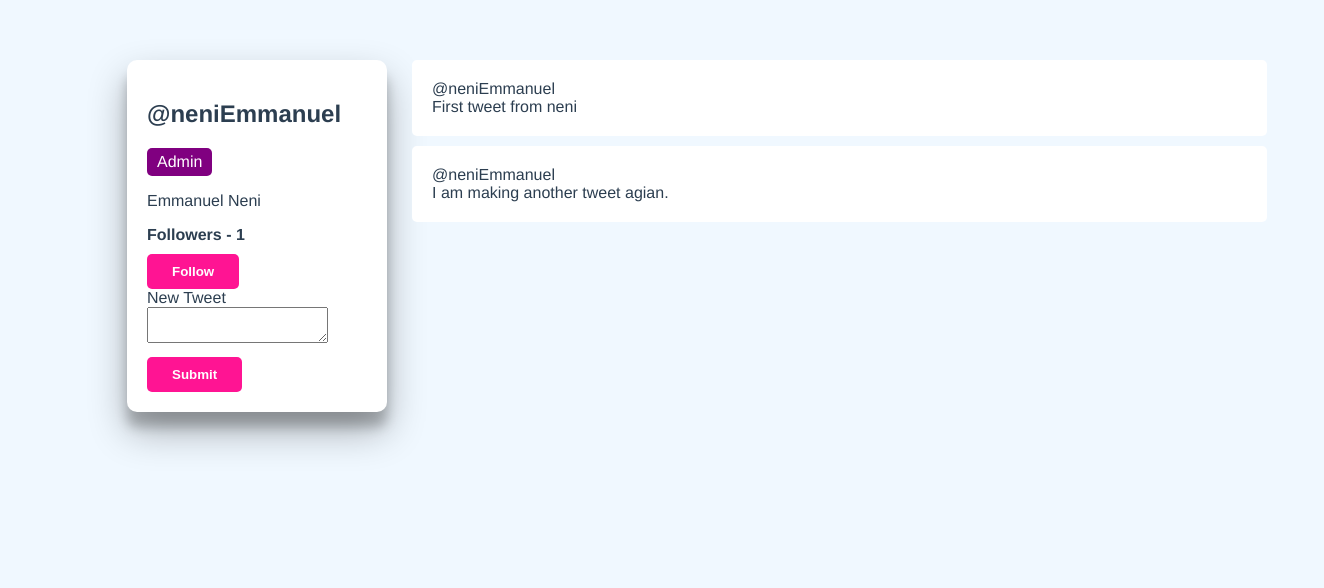
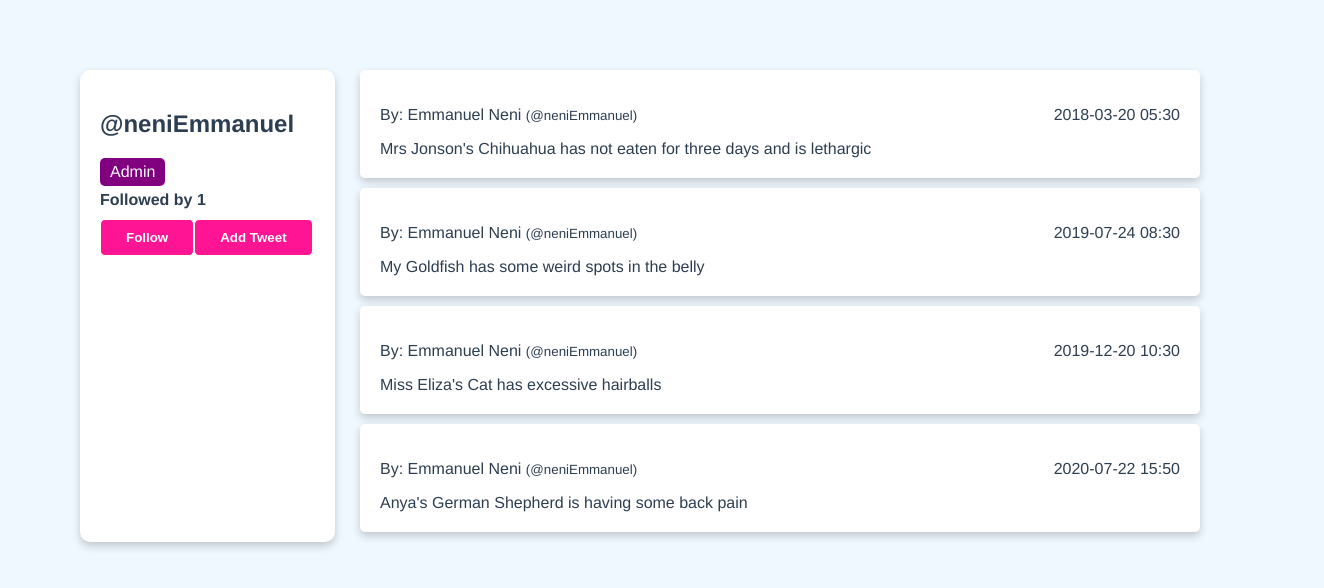
Before and after one commit to NeniEmSu/Vue-3-Twitter-clone-tweeter-, a Vue app: page / in a window 1280 px wide. Shown: the top 588 px of the page, 1324 px wide, since content can reach past the window. Built offline with nearby package versions, Linux system fonts and the light colour scheme.

Commit message:
added add functionality and some styling

```diff
--- a/src/App.vue
+++ b/src/App.vue
@@ -1,19 +1,24 @@
 <template>
-  <UserProfile msg="Welcome to Your Vue.js App"/>
+  <UserProfile msg="Welcome to Your Vue.js App" />
 </template>
 
 <script>
-import UserProfile from './components/UserProfile.vue'
+import UserProfile from "./components/UserProfile.vue";
 
 export default {
-  name: 'App',
+  name: "App",
   components: {
-    UserProfile
-  }
-}
+    UserProfile,
+  },
+};
 </script>
 
 <style>
+* {
+  overflow-x: none;
+  box-sizing: border-box;
+
+}
 body {
   font-family: Avenir, Helvetica, Arial, sans-serif;
   -webkit-font-smoothing: antialiased;
@@ -21,7 +26,6 @@ body {
   color: #2c3e50;
   background-color: aliceblue;
   width: clamp(325px, 90%, 1140px);
-  margin: 10px auto;
-  overflow: hidden;
+  margin: 60px auto;
 }
 </style>
--- a/src/components/Tweet.vue
+++ b/src/components/Tweet.vue
@@ -1,7 +1,10 @@
 <template>
   <div class="tweet-item" @click="$emit('toggle', tweet.id)">
     <div class="user-item__tweet">
-      <div class="user-item__user">@{{ username }}</div>
+      <div class="user-item__user">
+        <time :datetime="tweet.date">{{ tweet.date }}</time>
+        <p>By: {{ name }} <small>(@{{username}})</small></p>
+      </div>
       <div class="user-item__content">
         {{ tweet.content }}
       </div>
@@ -13,7 +16,12 @@
 export default {
   name: "Tweet",
   props: {
-    username: {
+    name: {
+      type: String,
+      default: "",
+      required: true,
+    },
+     username: {
       type: String,
       default: "",
       required: true,
@@ -38,14 +46,19 @@ export default {
   border-radius: 5px;
   box-sizing: border-box;
   cursor: pointer;
-  transition: all ease-in-out 300ms;
+  box-shadow: 0 4px 8px 0 rgba(0,0,0,0.2);
+  transition: all ease 300ms;
 }
 
 .tweet-item:hover {
-  transform: scale(1.1, 1.1);
+  box-shadow: 0 8px 16px 0 rgba(0,0,0,0.2);
 }
 
 .tweet-item__user {
   font-weight: bold;
 }
+
+time {
+  float: right;
+}
 </style>
--- a/src/components/UserProfile.vue
+++ b/src/components/UserProfile.vue
@@ -1,21 +1,48 @@
 <template>
   <section class="user-profile">
     <div class="user-profile__user-panel">
-      <h1 class="user-profile__username">@{{ user.username }}</h1>
-      <div v-if="user.isAdmin" class="user-profile__admin-badge">Admin</div>
-      <p>{{ fullName }}</p>
-      <div class="user-profile__follower-count">
-        <strong>Followers - {{ followers }}</strong>
+      <div class="user-profile__user-panel-info">
+        <h1 class="user-profile__username">@{{ user.username }}</h1>
+        <div v-if="user.isAdmin" class="user-profile__admin-badge">Admin</div>
+        <div class="user-profile__follower-count">
+          <strong>Followed by {{ followers }}</strong>
+        </div>
+        <div class="buttons">
+          <button @click="followUser()">Follow</button>
+          <button @click="toggleForm()">Add Tweet</button>
+        </div>
       </div>
-      <button @click="followUser()">Follow</button>
-      <form @submit.prevent="addTweet" class="user-profile__form">
-        <label for="new-tweet"> New Tweet </label>
+
+      <form
+        @submit.prevent="addTweet"
+        v-if="showing"
+        class="user-profile__form"
+      >
+      <div class="user-profile__form-item">
+        <label class="new-tweet" for="new-tweet">New Tweet:</label>
         <textarea
           name="new-tweet"
           id="new-tweet"
+          rows="4"
+          @keyup.enter="addTweet"
           v-model="newTweet.content"
         ></textarea>
-        <button type="submit">Submit</button>
+      </div>
+      <div class="user-profile__form-item">
+        <label for="tweet-type">Type:</label>
+        <select name="tweet-type" id="tweet-type">
+          <option
+            v-for="tweetType in tweetTypes"
+            :key="tweetType"
+            :value="tweetType"
+          >
+            {{ tweetType }}
+          </option>
+          </select>
+      </div>
+
+
+        <button type="submit">Tweet it!</button>
       </form>
     </div>
 
@@ -25,6 +52,7 @@
         :key="tweet.id"
         :tweet="tweet"
         :username="user.username"
+        :name="fullName"
         @toggle="toggleLike"
       />
     </div>
@@ -53,12 +81,29 @@ export default {
         isAdmin: true,
       },
       tweets: [
-        { content: "First tweet from neni" },
-        { content: "I am making another tweet agian." },
+        {
+          content:
+            "Mrs Jonson's Chihuahua has not eaten for three days and is lethargic",
+          date: "2018-03-20 05:30",
+        },
+        {
+          content: "My Goldfish has some weird spots in the belly",
+          date: "2019-07-24 08:30",
+        },
+        {
+          content: "Miss Eliza's Cat has excessive hairballs",
+          date: "2019-12-20 10:30",
+        },
+        {
+          content: "Anya's German Shepherd is having some back pain",
+          date: "2020-07-22 15:50",
+        },
       ],
+      showing: false,
       newTweet: {
         content: "",
       },
+      tweetTypes: ["Draft", "Instant tweet"],
     });
 
     const fullName = computed(
@@ -79,6 +124,10 @@ export default {
         state.tweetIndex++;
         return item;
       });
+    }
+
+    function toggleForm() {
+      state.showing = !state.showing;
     }
 
     function addTweet() {
@@ -106,6 +155,7 @@ export default {
       fullName,
       followUser,
       toggleLike,
+      toggleForm,
       addTweet,
       ...toRefs(state),
     };
@@ -117,20 +167,26 @@ export default {
 .user-profile {
   display: grid;
   grid-template-columns: 1fr 3fr;
+  padding: 10px;
   width: 100%;
-  padding: 50px 5%;
 }
 
 .user-profile__user-panel {
+  /* height: auto;
+  max-height: 440px; */
   border: none;
   padding: 20px;
   margin-right: 25px;
   display: flex;
   flex-direction: column;
   border-radius: 10px;
-  box-shadow: 0 19px 38px rgba(0, 0, 0, 0.3), 0 15px 12px rgba(0, 0, 0, 0.22);
+  box-shadow: 0 4px 8px 0 rgba(0, 0, 0, 0.2);
   background-color: white;
-  /* width: 200px; */
+}
+
+.user-profile__user-panel-info {
+  display: flex;
+  flex-direction: column;
 }
 
 .user-profile__username {
@@ -142,17 +198,45 @@ export default {
   color: white;
   border: none;
   border-radius: 5px;
-  margin-right: auto;
+  margin: 0 auto 5px 0;
   padding: 5px 10px;
 }
 
 button {
+  cursor: pointer;
   padding: 10px 25px;
-  margin: 10px auto 0 0px;
-  border: none;
+  margin: 10px auto 10px 0px;
+  border: 1px solid white;
   border-radius: 5px;
   background-color: deeppink;
   color: white;
   font-weight: bold;
+  transition: 300ms ease-in-out all;
+}
+
+button:hover,
+button:focus {
+  border: 1px solid deeppink;
+  background-color: white;
+  color: deeppink;
+}
+
+.user-profile__form {
+  margin-top: 10px;
+  display: flex;
+  flex-direction: column;
+  border-top: 2px solid grey;
+}
+
+.user-profile__form-item {
+  margin-top: 10px;
+  display: flex;
+  flex-direction: column;
+}
+
+textarea,
+select {
+  margin: 10px 0;
+  border: 1px solid deeppink;
 }
 </style>
```
